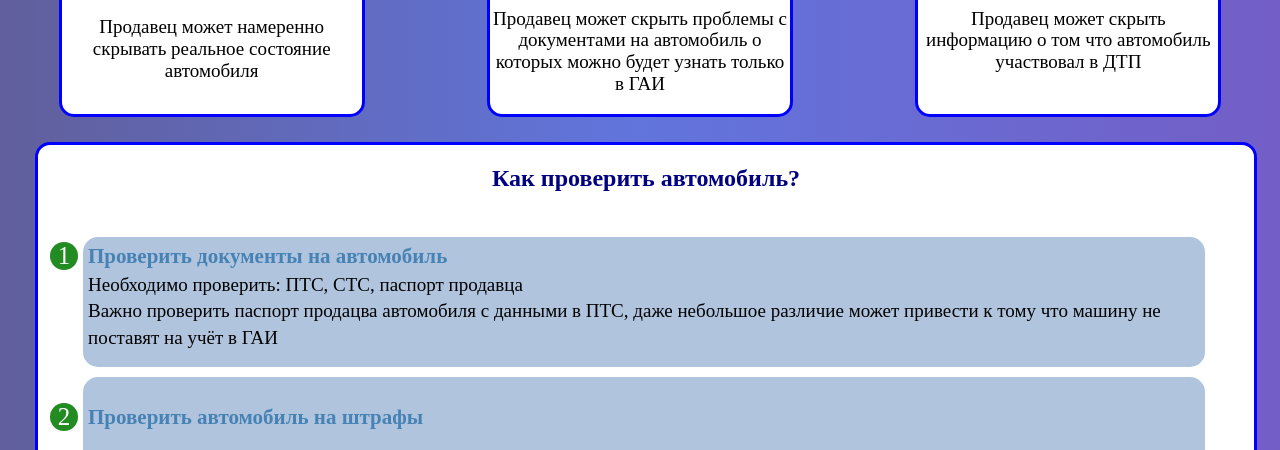
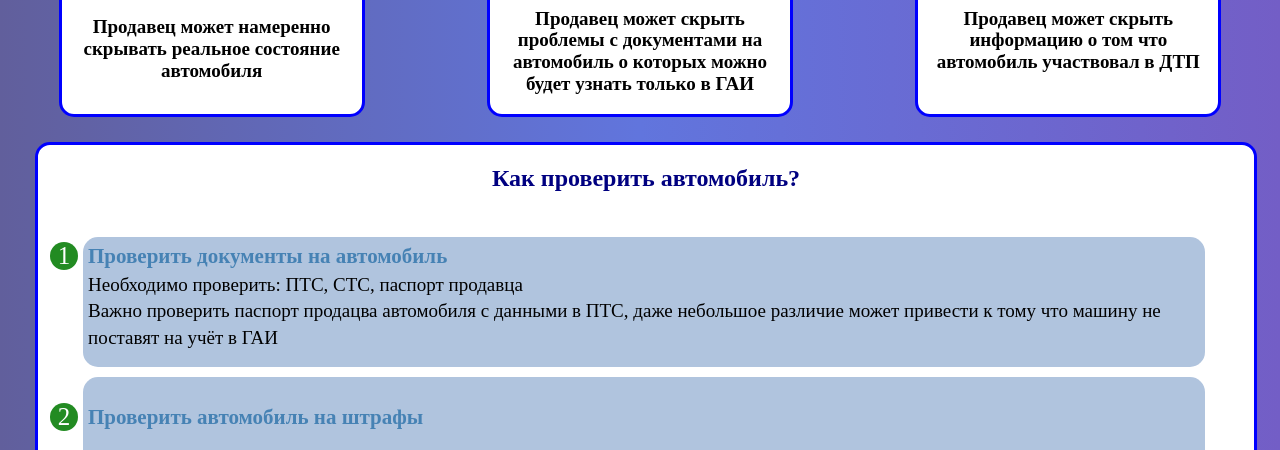
Before and after one commit to WebDeveloperPrk/Study-assignment-3, a plain HTML site: page task3.html in a window 1280 px wide. Shown: the part 346-796 px from the top of the page. Drawn offline with Linux system fonts and the light colour scheme.

Commit message:
Update style.css

```diff
--- a/style.css
+++ b/style.css
@@ -121,6 +121,12 @@ body {
         border-radius: 15px;
         background-color: white;
 }
+
+.card_container p {
+
+    font-weight: bold;
+}
+
 
 .logo_card {
 
```
